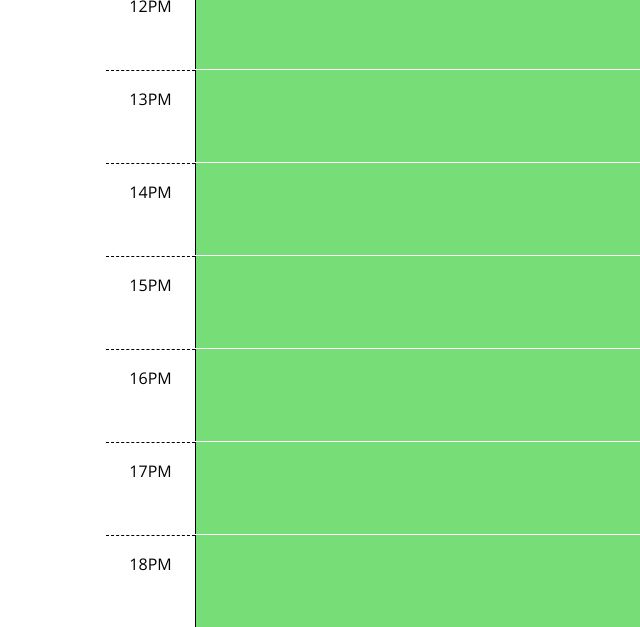
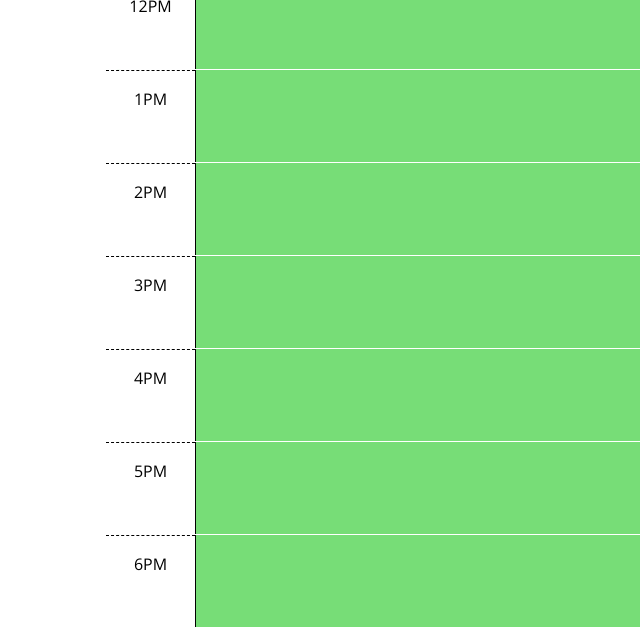
Before and after one commit to juanx198522/Work-Day-Scheduler, a plain HTML site: page index.html in a window 1280 px wide. Shown: the part 605-1232 px from the top of the page, 0-640 px from the left. Drawn offline with nearby package versions, Linux system fonts and the light colour scheme; files that its build step writes are made by us from their sources; files whose address does not match are found by name.

Commit message:
Last changes

```diff
--- a/index.html
+++ b/index.html
@@ -66,7 +66,7 @@
     </div>
 
     <div id="hour-13" class="row time-block past">
-      <div class="col-2 col-md-1 hour text-center py-3">13PM</div>
+      <div class="col-2 col-md-1 hour text-center py-3">1PM</div>
       <textarea class="col-8 col-md-10 description" rows="3"> </textarea>
       <button class="btn saveBtn col-2 col-md-1" aria-label="save">
         <i class="fas fa-save" aria-hidden="true"></i>
@@ -74,7 +74,7 @@
     </div>
 
     <div id="hour-14" class="row time-block past">
-      <div class="col-2 col-md-1 hour text-center py-3">14PM</div>
+      <div class="col-2 col-md-1 hour text-center py-3">2PM</div>
       <textarea class="col-8 col-md-10 description" rows="3"> </textarea>
       <button class="btn saveBtn col-2 col-md-1" aria-label="save">
         <i class="fas fa-save" aria-hidden="true"></i>
@@ -82,7 +82,7 @@
     </div>
 
     <div id="hour-15" class="row time-block past">
-      <div class="col-2 col-md-1 hour text-center py-3">15PM</div>
+      <div class="col-2 col-md-1 hour text-center py-3">3PM</div>
       <textarea class="col-8 col-md-10 description" rows="3"> </textarea>
       <button class="btn saveBtn col-2 col-md-1" aria-label="save">
         <i class="fas fa-save" aria-hidden="true"></i>
@@ -90,7 +90,7 @@
     </div>
 
     <div id="hour-16" class="row time-block past">
-      <div class="col-2 col-md-1 hour text-center py-3">16PM</div>
+      <div class="col-2 col-md-1 hour text-center py-3">4PM</div>
       <textarea class="col-8 col-md-10 description" rows="3"> </textarea>
       <button class="btn saveBtn col-2 col-md-1" aria-label="save">
         <i class="fas fa-save" aria-hidden="true"></i>
@@ -98,7 +98,7 @@
     </div>
 
     <div id="hour-17" class="row time-block past">
-      <div class="col-2 col-md-1 hour text-center py-3">17PM</div>
+      <div class="col-2 col-md-1 hour text-center py-3">5PM</div>
       <textarea class="col-8 col-md-10 description" rows="3"> </textarea>
       <button class="btn saveBtn col-2 col-md-1" aria-label="save">
         <i class="fas fa-save" aria-hidden="true"></i>
@@ -106,7 +106,7 @@
     </div>
 
     <div id="hour-18" class="row time-block past">
-      <div class="col-2 col-md-1 hour text-center py-3">18PM</div>
+      <div class="col-2 col-md-1 hour text-center py-3">6PM</div>
       <textarea class="col-8 col-md-10 description" rows="3"> </textarea>
       <button class="btn saveBtn col-2 col-md-1" aria-label="save">
         <i class="fas fa-save" aria-hidden="true"></i>
```
